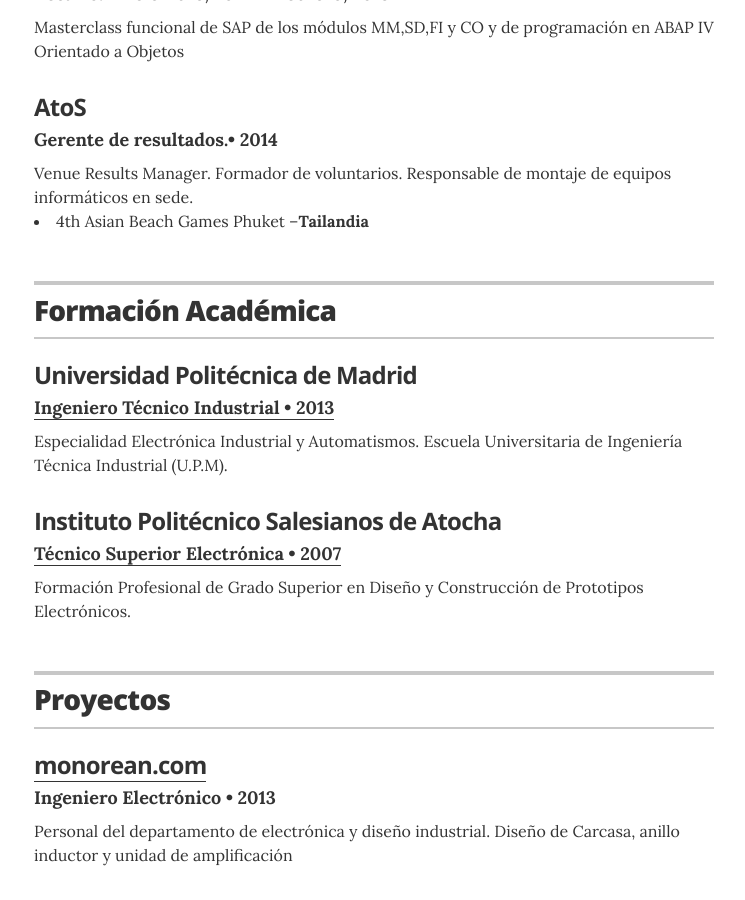
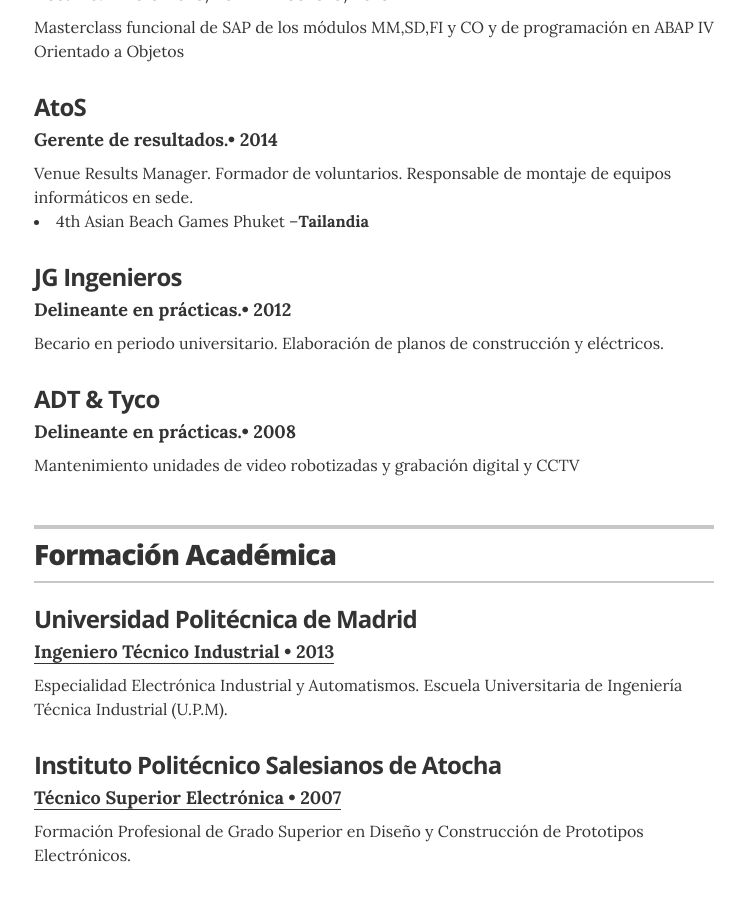
Before and after one commit to arturoheras/arturoheras, a Jekyll site: the page built from _es/index.html, in a window 1280 px wide and 900 px high, scrolled down 1324 px. Shown: the whole window, without its empty margins (266-1011 px from the left). Built offline with Jekyll 4.4.1, drawn with Linux system fonts in a browser that asks for light colours.

Commit message:
Update resume_es.html

```diff
--- a/_layouts/resume_es.html
+++ b/_layouts/resume_es.html
@@ -93,6 +93,20 @@
           <h4 class="resume-item-details" itemprop="description">Gerente de resultados.&bull; 2014 </h4>
           <p class="resume-item-copy">Venue Results Manager. Formador de voluntarios. Responsable de montaje de equipos informáticos en sede.</p>
           <li>4th Asian Beach Games Phuket –<b>Tailandia</b></li>
+          </div><!-- end of resume-item -->
+
+         <!-- another resume item -->
+        <div class="resume-item" itemscope itemprop="worksFor" itemtype="http://schema.org/Organization">
+          <h3 class="resume-item-title" itemprop="name">JG Ingenieros</h3>
+          <h4 class="resume-item-details" itemprop="description">Delineante en prácticas.&bull; 2012 </h4>
+          <p class="resume-item-copy">Becario en periodo universitario. Elaboración de planos de construcción y eléctricos.</p>
+          </div><!-- end of resume-item -->
+
+         <!-- another resume item -->
+        <div class="resume-item" itemscope itemprop="worksFor" itemtype="http://schema.org/Organization">
+          <h3 class="resume-item-title" itemprop="name">ADT & Tyco</h3>
+          <h4 class="resume-item-details" itemprop="description">Delineante en prácticas.&bull; 2008 </h4>
+          <p class="resume-item-copy">Mantenimiento unidades de video robotizadas y grabación digital y CCTV</p>
           </div><!-- end of resume-item -->
 
       </section>
```
